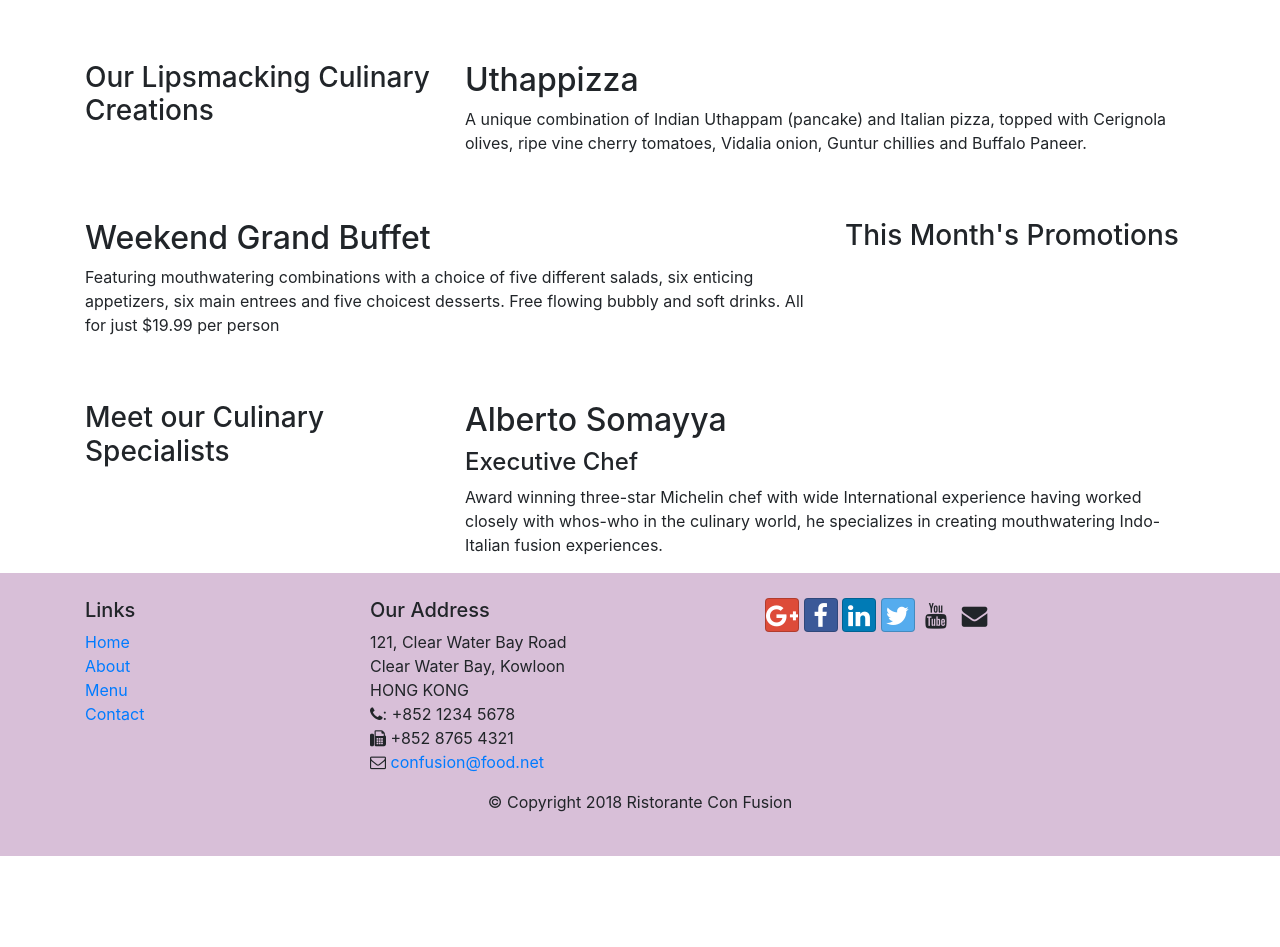
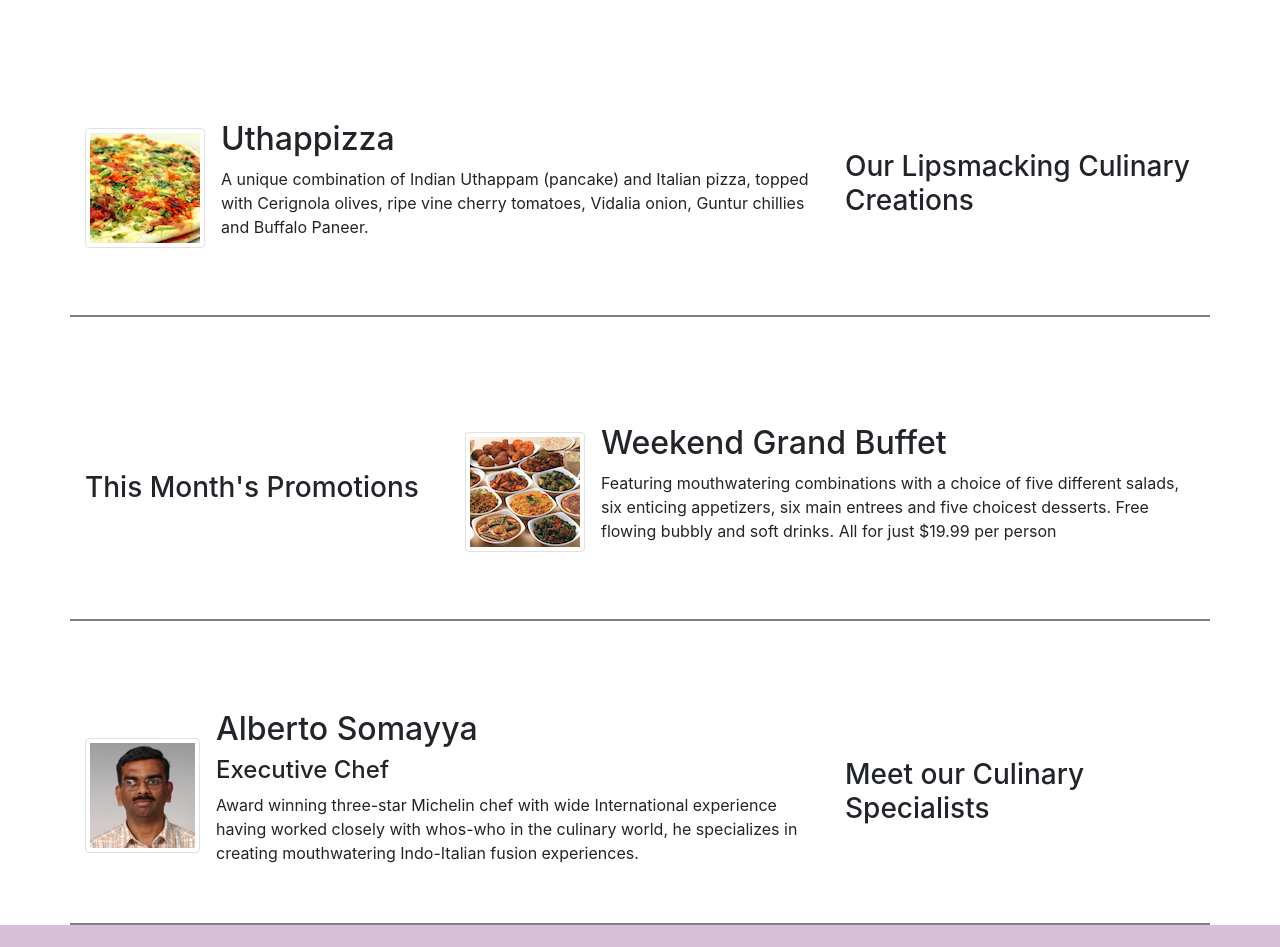
Before and after one commit to sudhanshuskr/full-stack-webd, a website: page index.html in a window 1280 px wide. Shown: the part 440-1387 px from the top of the page. Before the commit the page ends 1296 px from the top, so only its background shows below. Drawn offline with nearby package versions, Linux system fonts and the light colour scheme.

Commit message:
images and media

```diff
--- a/css/styles.css
+++ b/css/styles.css
@@ -18,3 +18,8 @@ body {
 .navbar-dark{
     background-color: #512da8;
 }
+.row-content{
+    height:20vw ;
+    align-items: center;
+    border-bottom: 2px solid rgb(0,0,0,0.5);
+}
--- a/index.html
+++ b/index.html
@@ -21,7 +21,7 @@
             <button class="navbar-toggler" type="button" data-toggle = "collapse" data-target = "#Navbar">
                 <span class="navbar-toggler-icon"></span>
             </button>
-            <a class="navbar-brand mr-auto" href = "#">Ristorante Con Fusion</a>
+            <a class="navbar-brand mr-auto" href = "#"><img src="img/logo.png" height="30" width="41"></a>
             <div class="collapse navbar-collapse" id ="Navbar">
                 <ul class="navbar-nav mr-auto ml-5">
                     <li class="nav-item"><a class="nav-link active" href="#"><span class="fa fa-home"></span> Home</a></li>
@@ -45,8 +45,10 @@
                     <h1>Ristorante con Fusion</h1>
                     <p>We take inspiration from the World's best cuisines, and create a unique fusion experience. Our lipsmacking creations will tickle your culinary senses!</p>
                 </div>
-                <div class="col-md">
+                <div class="col-md align-self-center">
+                    <img src = "img/logo.png" class="ing-fluid">
                 </div>
+
             </div>
         </div>
     </header>
@@ -63,36 +65,62 @@
             </div>
         </div>
 
-        <div class="row mt-5">
-            <div class="col-sm-4">
+        <div class="row mt-5 row-content">
+
+            <div class="col-sm-4 order-sm-last">
                 <h3>Our Lipsmacking Culinary Creations</h3>
             </div>
-            <div class="col-sm-8">
-                <h2>Uthappizza</h2>
+            <div class="col-sm-8  order-sm-first">
+                <div class="media">
+                    <img class="d-flex mr-3 img-thumbnail align-self-center" src="img/uthappizza.png" alt="uthappizza">
+                    <div class="media-body">
+                        <h2 class="mt-0">Uthappizza</h2>
                         <p>A unique combination of Indian Uthappam (pancake) and Italian pizza, topped with Cerignola olives, ripe vine cherry tomatoes, Vidalia onion, Guntur chillies and Buffalo Paneer.</p>
                     </div>
+
+                </div>
+
+            </div>
+
         </div>
 
 
-        <div class="row mt-5">
-            <div class="col-sm-4 order-sm-last">
+        <div class="row mt-5 row-content">
+            <div class="col-md-4 order-sm-first">
                 <h3>This Month's Promotions</h3>
             </div>
-            <div class="col-sm-8 order-sm first">
+            <div class="col-md-8 order-sm-last">
+                <div class="media">
+                    <img src="img/buffet.png" alt="buffet" class="d-flex mr-3 align-self-center img-thumbnail">
+                    <div class="media-body">
                         <h2>Weekend Grand Buffet</h2>
                         <p>Featuring mouthwatering combinations with a choice of five different salads, six enticing appetizers, six main entrees and five choicest desserts. Free flowing bubbly and soft drinks. All for just $19.99 per person </p>
                     </div>
                 </div>
 
-        <div class="row mt-5">
-            <div class="col-sm-4">
+
+            </div>
+
+
+        </div>
+
+        <div class="row mt-5 row-content">
+            <div class="col-md-4 order-sm-last">
                 <h3>Meet our Culinary Specialists</h3>
             </div>
-            <div class="col-sm-8">
+            <div class="col-md-8 order-sm-first">
+                <div class="media">
+                    <img src="img/alberto.png" alt="alberto" class="d-flex mr-3 align-self-center img-thumbnail">
+                    <div class="media-body">
                         <h2>Alberto Somayya</h2>
                         <h4>Executive Chef</h4>
                         <p>Award winning three-star Michelin chef with wide International experience having worked closely with whos-who in the culinary world, he specializes in creating mouthwatering Indo-Italian fusion experiences. </p>
                     </div>
+                </div>
+
+            </div>
+
+
         </div>
     </div>
 
```
Also changed, not shown: aboutus.html (+3 -2 lines), contactus.html (+3 -2 lines), img/alberto.png (added), img/buffet.png (added), img/logo.png (added), img/uthappizza.png (added), 1 other file. Lines whose indentation alone changed are shown as unchanged.
